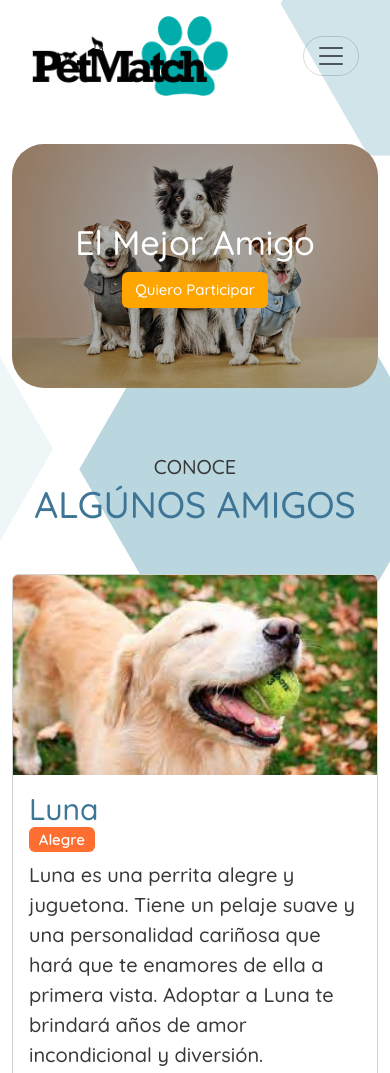
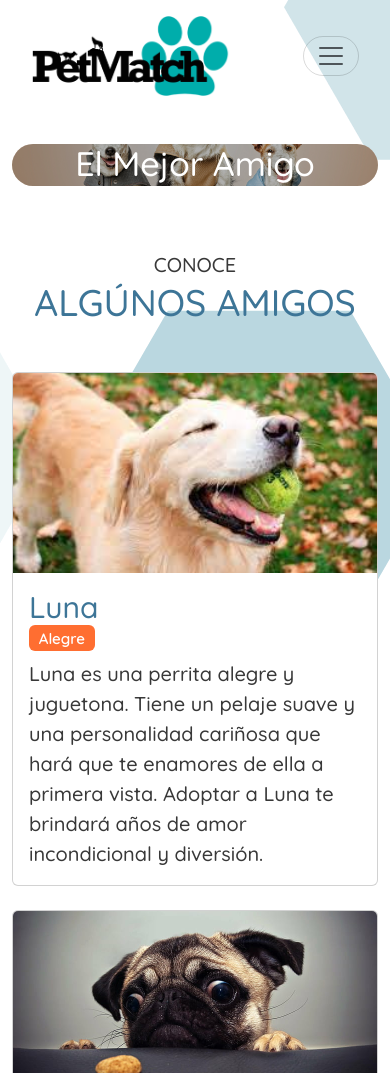
Before and after one commit to pandabitxx/Primera-Pagina-WEB, a website: page Index.html in a window 390 px wide. Shown: the top 1073 px of the page. Drawn offline with nearby package versions, Linux system fonts and the light colour scheme; files that its build step writes are made by us from their sources.

Commit message:
Full Responsive

```diff
--- a/scss/styles.scss
+++ b/scss/styles.scss
@@ -24,7 +24,7 @@
 	@include all-buttons;
 	.carousel-inner {
 		img {
-			max-height: 95vh;
+			max-height: 	5vh;
 			object-fit: cover;
 		}
 	}
```
